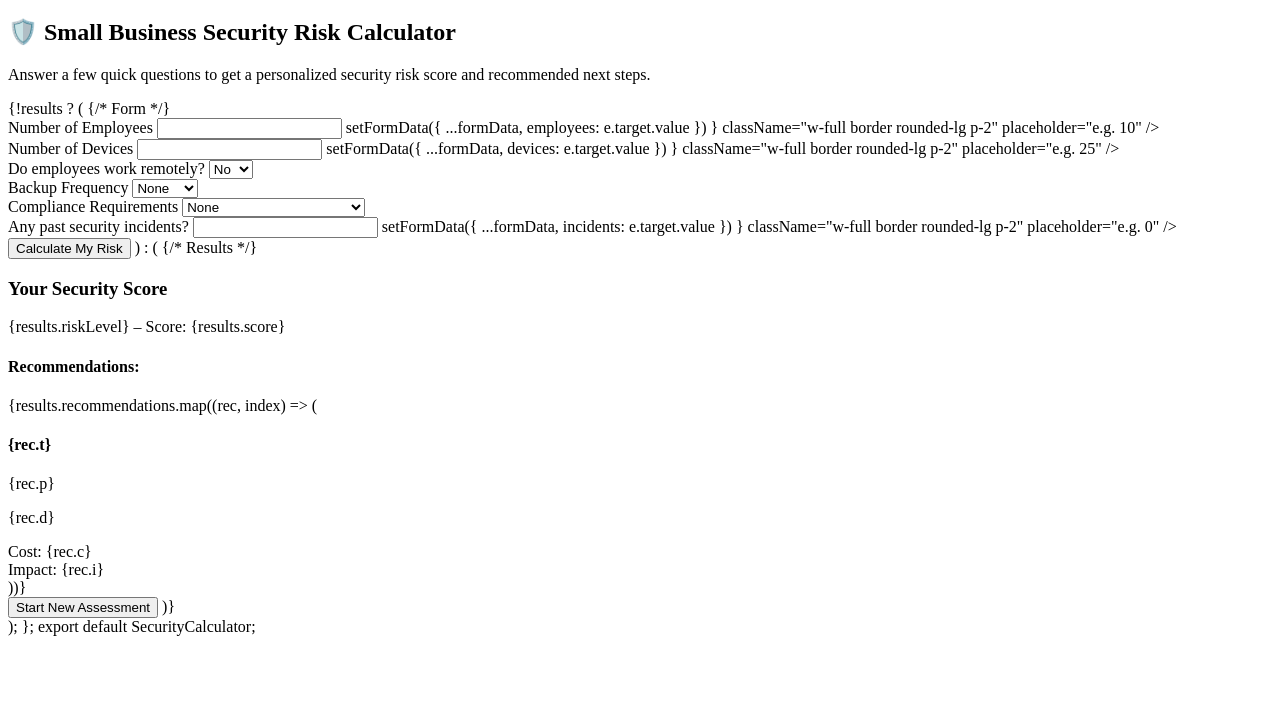
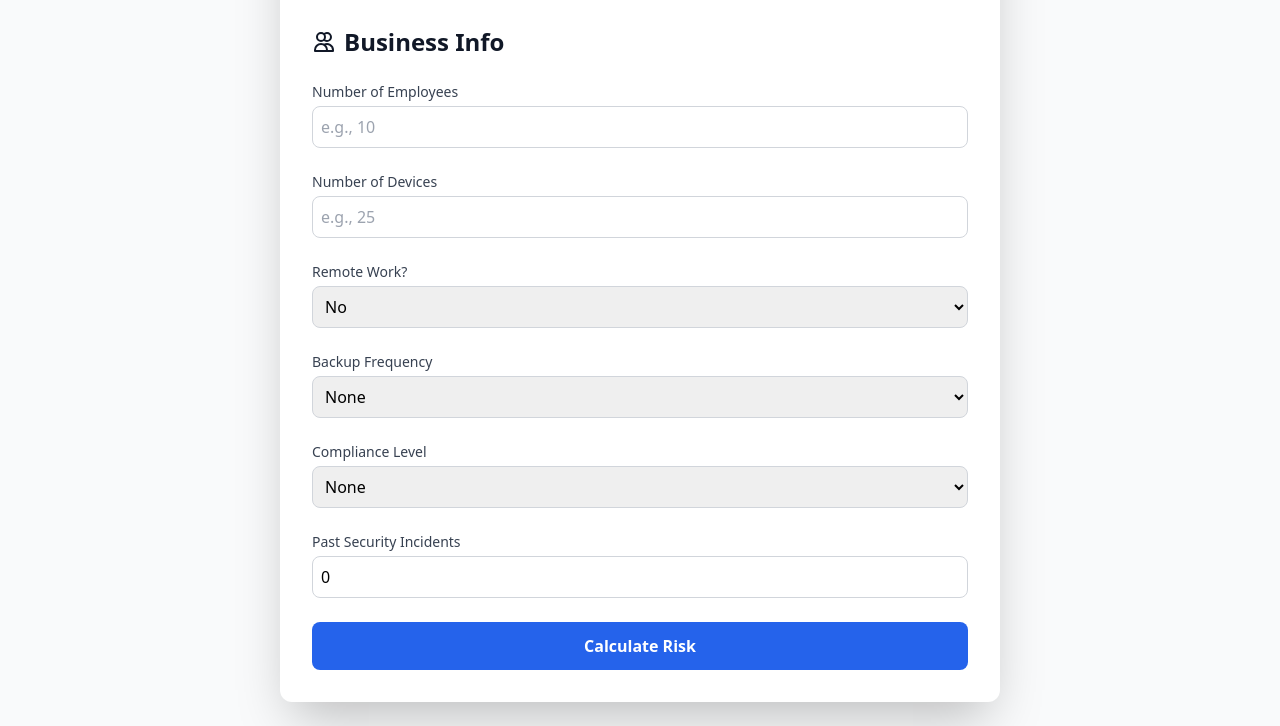
Before and after one commit to kinextech/kinextech.github.io, a plain HTML site: page index.html in a window 1280 px wide. Shown: the part 226-952 px from the top of the page. Before the commit the page ends 870 px from the top, so only its background shows below. Drawn offline with nearby package versions, Linux system fonts and the light colour scheme.

Commit message:
Update index.html

```diff
--- a/index.html
+++ b/index.html
@@ -1,14 +1,27 @@
-import React, { useState } from "react";
-import { motion, AnimatePresence } from "framer-motion";
+<!DOCTYPE html>
+<html lang="en">
+<head>
+  <meta charset="UTF-8">
+  <meta name="viewport" content="width=device-width, initial-scale=1.0">
+  <title>Small Business Security Risk Calculator</title>
+  <script crossorigin src="https://unpkg.com/react@18/umd/react.production.min.js"></script>
+  <script crossorigin src="https://unpkg.com/react-dom@18/umd/react-dom.production.min.js"></script>
+  <script src="https://cdn.tailwindcss.com"></script>
+  <script src="https://unpkg.com/@babel/standalone/babel.min.js"></script>
+</head>
+<body class="bg-gray-50">
+  <div id="root"></div>
+
+  <script type="text/babel">
+    const { useState } = React;
+
+    const Users = () => <svg className="w-6 h-6 inline-block mr-2" fill="none" stroke="currentColor" viewBox="0 0 24 24"><path strokeLinecap="round" strokeLinejoin="round" strokeWidth="2" d="M12 4.354a4 4 0 110 5.292M15 21H3v-1a6 6 0 0112 0v1zm0 0h6v-1a6 6 0 00-9-5.197M13 7a4 4 0 11-8 0 4 4 0 018 0z"></path></svg>;
+    const ShieldCheck = () => <svg className="w-8 h-8 inline-block mr-2" fill="none" stroke="currentColor" viewBox="0 0 24 24"><path strokeLinecap="round" strokeLinejoin="round" strokeWidth="2" d="M9 12l2 2 4-4m5-3V5a2 2 0 00-2-2H5a2 2 0 00-2 2v6a9 9 0 0018 0z"></path></svg>;
 
     const SecurityCalculator = () => {
       const [formData, setFormData] = useState({
-    employees: "",
-    devices: "",
-    remote: "no",
-    backups: "none",
-    compliance: "none",
-    incidents: "0",
+        employees: "", devices: "", remote: "no", backups: "none",
+        compliance: "none", incidents: "0"
       });
       const [results, setResults] = useState(null);
 
@@ -29,61 +42,30 @@ const SecurityCalculator = () => {
         // Remote work
         if (formData.remote === "yes") {
           score += 20;
-      recs.push({
-        t: "Secure Remote Access",
-        d: "You have remote workers. Enforce VPN, endpoint protection, and MFA.",
-        p: "CRITICAL",
-        c: "$150–$500/mo",
-        i: "High – prevents unauthorized access.",
-      });
+          recs.push({ t: "Secure Remote Access", d: "Enforce VPN, endpoint protection, and MFA for remote workers.", p: "CRITICAL", c: "$150–$500/mo", i: "High – prevents unauthorized access." });
         }
 
         // Backups
         if (formData.backups === "none") {
           score += 30;
-      recs.push({
-        t: "Implement Backups",
-        d: "No backups detected. Set up daily encrypted cloud backups.",
-        p: "CRITICAL",
-        c: "$100–$300/mo",
-        i: "High – prevents catastrophic data loss.",
-      });
+          recs.push({ t: "Implement Backups", d: "No backups detected. Set up daily encrypted cloud backups.", p: "CRITICAL", c: "$100–$300/mo", i: "High – prevents catastrophic data loss." });
         } else if (formData.backups === "weekly") {
           score += 15;
-      recs.push({
-        t: "Upgrade Backup Frequency",
-        d: "Weekly backups may leave data gaps. Switch to daily backups.",
-        p: "HIGH",
-        c: "$50–$150/mo",
-        i: "Medium – reduces downtime impact.",
-      });
+          recs.push({ t: "Upgrade Backup Frequency", d: "Weekly backups may leave gaps. Switch to daily backups.", p: "HIGH", c: "$50–$150/mo", i: "Medium – reduces downtime impact." });
         }
 
         // Compliance
         if (formData.compliance === "none") {
           score += 15;
-      recs.push({
-        t: "Compliance Readiness",
-        d: "No compliance in place. If you handle sensitive data, this is critical.",
-        p: "HIGH",
-        c: "$500–$2000 project",
-        i: "High – avoids fines and legal risk.",
-      });
+          recs.push({ t: "Compliance Readiness", d: "No compliance in place. Critical for sensitive data.", p: "HIGH", c: "$500–$2000 project", i: "High – avoids fines and legal risk." });
         }
 
         // Incidents
         if (parseInt(formData.incidents) > 0) {
           score += 10;
-      recs.push({
-        t: "Incident Response Plan",
-        d: "Past breaches detected. Create or update your incident response plan.",
-        p: "HIGH",
-        c: "$200–$800 project",
-        i: "High – reduces future breach impact.",
-      });
+          recs.push({ t: "Incident Response Plan", d: "Past breaches detected. Create or update your plan.", p: "HIGH", c: "$200–$800 project", i: "High – reduces future breach impact." });
         }
 
-    // Risk tier
         let riskLevel = "Low Risk";
         if (score >= 90) riskLevel = "Critical Risk";
         else if (score >= 60) riskLevel = "High Risk";
@@ -93,95 +75,50 @@ const SecurityCalculator = () => {
       };
 
       const resetCalculator = () => {
-    setFormData({
-      employees: "",
-      devices: "",
-      remote: "no",
-      backups: "none",
-      compliance: "none",
-      incidents: "0",
-    });
+        setFormData({ employees: "", devices: "", remote: "no", backups: "none", compliance: "none", incidents: "0" });
         setResults(null);
       };
 
       return (
-    <div className="max-w-3xl mx-auto bg-white shadow-lg rounded-xl p-6 md:p-8">
-      <h2 className="text-2xl font-bold mb-4 text-gray-900">
-        🛡️ Small Business Security Risk Calculator
+        <div className="max-w-3xl mx-auto p-6 min-h-screen">
+          <div className="bg-white rounded-xl shadow-2xl p-8">
+            <div className="text-center mb-8">
+              <div className="flex justify-center mb-4">
+                <div className="p-3 bg-blue-600 rounded-full">
+                  <ShieldCheck className="text-white"/>
+                </div>
+              </div>
+              <h1 className="text-3xl font-bold text-gray-900 mb-2">Small Business Security Risk Calculator</h1>
+              <p className="text-gray-600">Quickly assess your company's IT and security risks and get actionable recommendations.</p>
+            </div>
+
+            {!results ? (
+              <div className="space-y-6">
+                <h2 className="text-2xl font-bold text-gray-900 flex items-center">
+                  <Users /> Business Info
                 </h2>
-      <p className="text-gray-600 mb-6">
-        Answer a few quick questions to get a personalized security risk score and
-        recommended next steps.
-      </p>
 
-      <AnimatePresence mode="wait">
-        {!results ? (
-          <motion.div
-            key="form"
-            initial={{ opacity: 0, y: 10 }}
-            animate={{ opacity: 1, y: 0 }}
-            exit={{ opacity: 0, y: -10 }}
-            transition={{ duration: 0.3 }}
-          >
-            {/* Form */}
-            <div className="space-y-4">
                 <div>
-                <label className="block font-medium text-gray-800 mb-1">
-                  Number of Employees
-                </label>
-                <input
-                  type="number"
-                  value={formData.employees}
-                  onChange={(e) =>
-                    setFormData({ ...formData, employees: e.target.value })
-                  }
-                  className="w-full border rounded-lg p-2"
-                  placeholder="e.g. 10"
-                />
+                  <label className="block text-sm font-medium text-gray-700 mb-1">Number of Employees</label>
+                  <input type="number" placeholder="e.g., 10" className="w-full p-2 border border-gray-300 rounded-lg" value={formData.employees} onChange={e => setFormData({...formData, employees: e.target.value})} />
                 </div>
 
                 <div>
-                <label className="block font-medium text-gray-800 mb-1">
-                  Number of Devices
-                </label>
-                <input
-                  type="number"
-                  value={formData.devices}
-                  onChange={(e) =>
-                    setFormData({ ...formData, devices: e.target.value })
-                  }
-                  className="w-full border rounded-lg p-2"
-                  placeholder="e.g. 25"
-                />
+                  <label className="block text-sm font-medium text-gray-700 mb-1">Number of Devices</label>
+                  <input type="number" placeholder="e.g., 25" className="w-full p-2 border border-gray-300 rounded-lg" value={formData.devices} onChange={e => setFormData({...formData, devices: e.target.value})} />
                 </div>
 
                 <div>
-                <label className="block font-medium text-gray-800 mb-1">
-                  Do employees work remotely?
-                </label>
-                <select
-                  value={formData.remote}
-                  onChange={(e) =>
-                    setFormData({ ...formData, remote: e.target.value })
-                  }
-                  className="w-full border rounded-lg p-2"
-                >
+                  <label className="block text-sm font-medium text-gray-700 mb-1">Remote Work?</label>
+                  <select className="w-full p-2 border border-gray-300 rounded-lg" value={formData.remote} onChange={e => setFormData({...formData, remote: e.target.value})}>
                     <option value="no">No</option>
                     <option value="yes">Yes</option>
                   </select>
                 </div>
 
                 <div>
-                <label className="block font-medium text-gray-800 mb-1">
-                  Backup Frequency
-                </label>
-                <select
-                  value={formData.backups}
-                  onChange={(e) =>
-                    setFormData({ ...formData, backups: e.target.value })
-                  }
-                  className="w-full border rounded-lg p-2"
-                >
+                  <label className="block text-sm font-medium text-gray-700 mb-1">Backup Frequency</label>
+                  <select className="w-full p-2 border border-gray-300 rounded-lg" value={formData.backups} onChange={e => setFormData({...formData, backups: e.target.value})}>
                     <option value="none">None</option>
                     <option value="weekly">Weekly</option>
                     <option value="daily">Daily</option>
@@ -189,120 +126,69 @@ const SecurityCalculator = () => {
                 </div>
 
                 <div>
-                <label className="block font-medium text-gray-800 mb-1">
-                  Compliance Requirements
-                </label>
-                <select
-                  value={formData.compliance}
-                  onChange={(e) =>
-                    setFormData({ ...formData, compliance: e.target.value })
-                  }
-                  className="w-full border rounded-lg p-2"
-                >
+                  <label className="block text-sm font-medium text-gray-700 mb-1">Compliance Level</label>
+                  <select className="w-full p-2 border border-gray-300 rounded-lg" value={formData.compliance} onChange={e => setFormData({...formData, compliance: e.target.value})}>
                     <option value="none">None</option>
-                  <option value="basic">Basic (HIPAA, PCI, etc.)</option>
-                  <option value="strict">Strict (Financial, Govt, etc.)</option>
+                    <option value="basic">Basic</option>
+                    <option value="strict">Strict</option>
                   </select>
                 </div>
 
                 <div>
-                <label className="block font-medium text-gray-800 mb-1">
-                  Any past security incidents?
-                </label>
-                <input
-                  type="number"
-                  value={formData.incidents}
-                  onChange={(e) =>
-                    setFormData({ ...formData, incidents: e.target.value })
-                  }
-                  className="w-full border rounded-lg p-2"
-                  placeholder="e.g. 0"
-                />
-              </div>
+                  <label className="block text-sm font-medium text-gray-700 mb-1">Past Security Incidents</label>
+                  <input type="number" placeholder="e.g., 0" className="w-full p-2 border border-gray-300 rounded-lg" value={formData.incidents} onChange={e => setFormData({...formData, incidents: e.target.value})} />
                 </div>
 
-            <button
-              onClick={calculateRisk}
-              className="w-full mt-6 py-3 bg-blue-600 text-white rounded-lg font-semibold hover:bg-blue-700 transition-colors"
-            >
-              Calculate My Risk
-            </button>
-          </motion.div>
+                <button onClick={calculateRisk} className="w-full py-3 bg-blue-600 text-white rounded-lg font-semibold hover:bg-blue-700 transition-colors">Calculate Risk</button>
+              </div>
             ) : (
-          <motion.div
-            key="results"
-            initial={{ opacity: 0, y: 10 }}
-            animate={{ opacity: 1, y: 0 }}
-            exit={{ opacity: 0, y: -10 }}
-            transition={{ duration: 0.3 }}
-          >
-            {/* Results */}
-            <h3 className="text-xl font-bold mb-2">Your Security Score</h3>
-            <div
-              className={`p-4 rounded-lg mb-4 text-center font-bold text-lg ${
-                results.riskLevel === "Critical Risk"
-                  ? "bg-red-600 text-white"
-                  : results.riskLevel === "High Risk"
-                  ? "bg-yellow-500 text-black"
-                  : results.riskLevel === "Medium Risk"
-                  ? "bg-orange-500 text-white"
-                  : "bg-green-600 text-white"
-              }`}
-            >
+              <div className="space-y-6">
+                <h2 className="text-2xl font-bold text-gray-900 mb-4">Your Security Score</h2>
+                <div className={`p-4 rounded-lg text-center font-bold text-lg ${
+                  results.riskLevel === "Critical Risk" ? "bg-red-600 text-white" :
+                  results.riskLevel === "High Risk" ? "bg-yellow-500 text-black" :
+                  results.riskLevel === "Medium Risk" ? "bg-orange-500 text-white" : "bg-green-600 text-white"
+                }`}>
                   {results.riskLevel} – Score: {results.score}
                 </div>
 
-            <h4 className="font-semibold mb-2">Recommendations:</h4>
+                <h3 className="font-semibold mb-2">Recommendations:</h3>
                 <div className="space-y-4">
-              {results.recommendations.map((rec, index) => (
-                <div
-                  key={index}
-                  className={`p-4 rounded-lg border-l-4 ${
-                    rec.p === "CRITICAL"
-                      ? "border-red-600 bg-red-50"
-                      : rec.p === "HIGH"
-                      ? "border-yellow-500 bg-yellow-50"
-                      : "border-green-500 bg-green-50"
-                  }`}
-                >
-                  <div className="flex justify-between items-center mb-2">
+                  {results.recommendations.map((rec, idx) => (
+                    <div key={idx} className={`p-4 rounded-lg border-l-4 ${
+                      rec.p === "CRITICAL" ? "border-red-600 bg-red-50" :
+                      rec.p === "HIGH" ? "border-yellow-500 bg-yellow-50" :
+                      "border-green-500 bg-green-50"
+                    }`}>
+                      <div className="flex justify-between mb-2">
                         <h4 className="font-bold text-gray-900">{rec.t}</h4>
-                    <span
-                      className={`px-2 py-1 rounded-full text-xs font-semibold ${
-                        rec.p === "CRITICAL"
-                          ? "bg-red-600 text-white"
-                          : rec.p === "HIGH"
-                          ? "bg-yellow-500 text-black"
-                          : "bg-green-600 text-white"
-                      }`}
-                    >
-                      {rec.p}
-                    </span>
+                        <span className={`px-2 py-1 rounded-full text-xs font-semibold ${
+                          rec.p === "CRITICAL" ? "bg-red-600 text-white" :
+                          rec.p === "HIGH" ? "bg-yellow-500 text-black" :
+                          "bg-green-600 text-white"
+                        }`}>{rec.p}</span>
                       </div>
                       <p className="text-sm text-gray-700 mb-2">{rec.d}</p>
                       <div className="flex justify-between text-sm">
-                    <span className="font-medium text-gray-900">Cost:</span>
-                    <span>{rec.c}</span>
+                        <span className="font-medium text-gray-900">Cost:</span> <span>{rec.c}</span>
                       </div>
                       <div className="flex justify-between text-sm">
-                    <span className="font-medium text-gray-900">Impact:</span>
-                    <span>{rec.i}</span>
+                        <span className="font-medium text-gray-900">Impact:</span> <span>{rec.i}</span>
                       </div>
                     </div>
                   ))}
                 </div>
 
-            <button
-              onClick={resetCalculator}
-              className="w-full mt-6 py-3 bg-blue-600 text-white rounded-lg font-semibold hover:bg-blue-700 transition-colors"
-            >
-              Start New Assessment
-            </button>
-          </motion.div>
+                <button onClick={resetCalculator} className="w-full py-3 bg-blue-600 text-white rounded-lg font-semibold hover:bg-blue-700 transition-colors">Start New Assessment</button>
+              </div>
             )}
-      </AnimatePresence>
+          </div>
         </div>
       );
     };
 
-export default SecurityCalculator;
+    const root = ReactDOM.createRoot(document.getElementById('root'));
+    root.render(<SecurityCalculator />);
+  </script>
+</body>
+</html>
```
Lines whose indentation alone changed are shown as unchanged.
